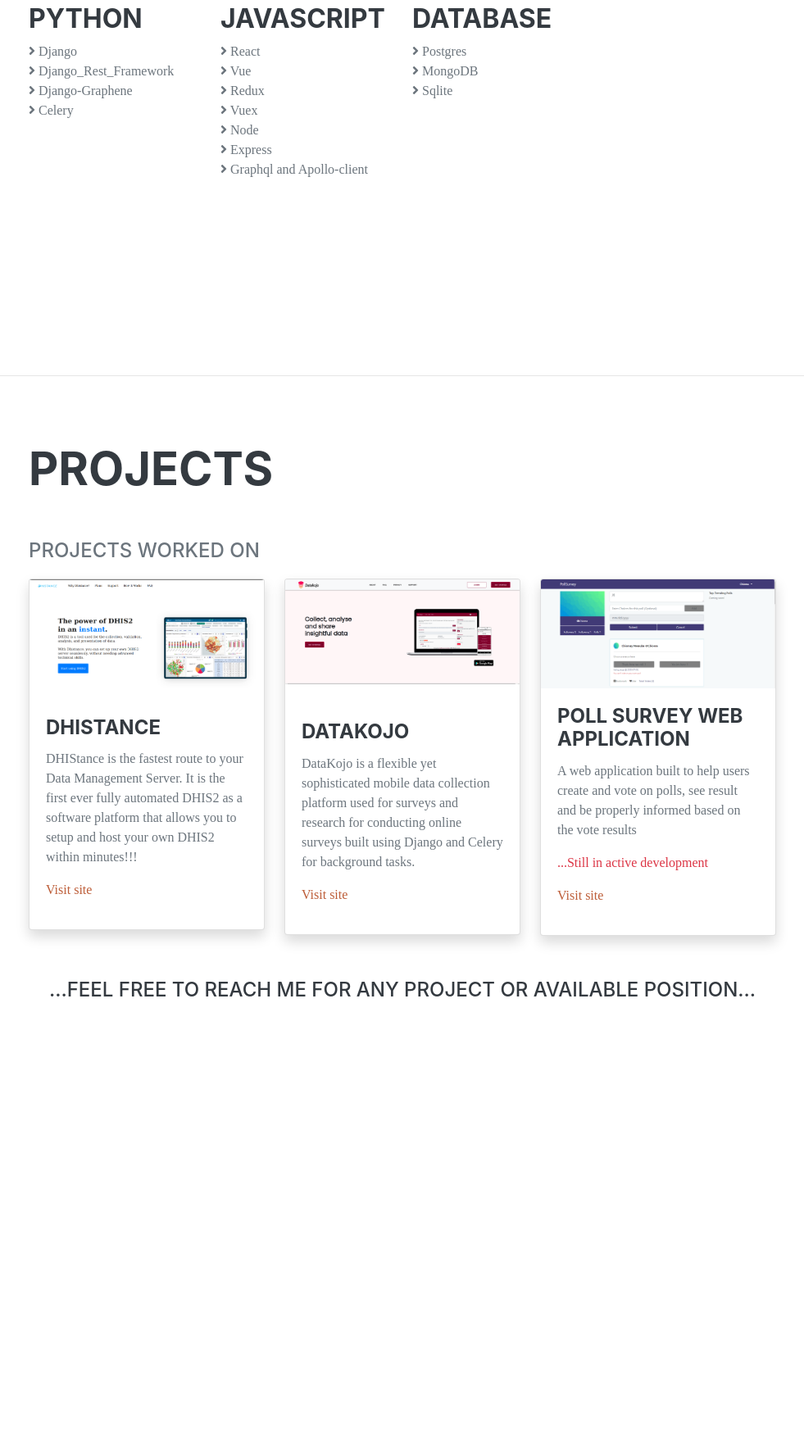
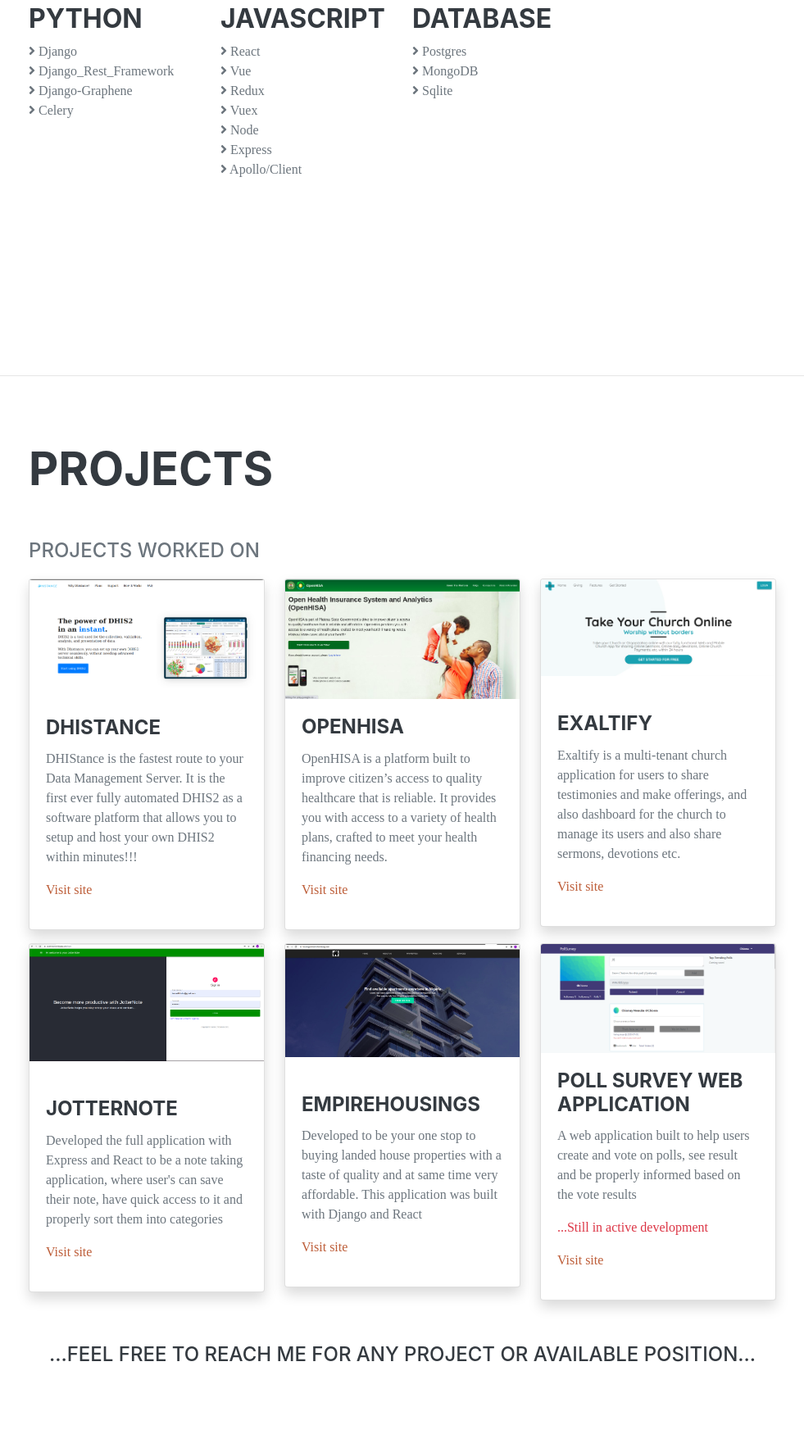
Before and after one commit to Baronchibuikem/portfolio, a Django app: page / in a window 1280 px wide. Shown: the part 1143-2910 px from the top of the page at 82% size, without its empty margins (285-1266 px from the left). Before the commit the page ends 2360 px from the top, so only its background shows below. Run offline with Django 3.2, Linux system fonts and the light colour scheme; some libraries are stand-ins or nearby versions; some web fonts are replaced.

Commit message:
added more projects

```diff
--- a/templates/index.html
+++ b/templates/index.html
@@ -93,7 +93,7 @@
                                 <li><i class="fas fa-angle-right"></i> Vuex</li>
                                 <li><i class="fas fa-angle-right"></i> Node</li>
                                 <li><i class="fas fa-angle-right"></i> Express</li>
-                                <li><i class="fas fa-angle-right"></i> Graphql and Apollo-client</li>
+                                <li><i class="fas fa-angle-right"></i> Apollo/Client</li>
                             </ul>
                         </div>
                         <div class="col-md-3 col-sm-12">
@@ -130,7 +130,7 @@
                             </div>
                         </div>
 
-                        <!-- <div class="col-md-4 col-sm-12 ">
+                        <div class="col-md-4 col-sm-12 ">
                             <div class="card text-left shadow">
                                 <img class="card-img-top" src="{% static 'assets/img/openHISA.PNG' %}" alt="">
                                 <div class="card-body">
@@ -138,28 +138,65 @@
                                     <p class="card-text">
                                         OpenHISA is a platform built to improve citizen’s access to quality healthcare that is reliable.
                                         It provides you with access to a variety of health plans, crafted to meet your health financing needs.
+                                        <!-- This application was built with Django and Vue -->
                                     </p>
                                     <p><a href="http://104.225.217.155:8350/">Visit site</a>
                                 </div>
                             </div>
 
-                        </div> -->
+                        </div>
                         <div class="col-md-4 col-sm-12 ">
                             <div class="card text-left shadow">
-                                <img class="card-img-top" src="{% static 'assets/img/datakojo.png' %}" alt="">
+                                <img class="card-img-top" src="{% static 'assets/img/exaltify.png' %}" alt="">
                                 <div class="card-body mt-4">
-                                    <h4 class="card-title">Datakojo</h4>
+                                    <h4 class="card-title">Exaltify</h4>
                                     <p class="card-text">
-                                        DataKojo is a flexible yet sophisticated mobile data collection platform used for surveys and research for conducting online
-                                        surveys built using Django and Celery for background tasks.
+                                        Exaltify is a multi-tenant church application
+                                        for users to share testimonies and make
+                                        offerings, and also dashboard for the church to
+                                        manage its users and also share
+                                        sermons, devotions etc.
                                     </p>
-                                    <p><a href="https://datakojo.com/">Visit site</a>
+                                    <p><a href="https://exaltify.com.ng/">Visit site</a>
                                 </div>
                             </div>
 
                         </div>
 
-                        <div class="col-md-4 col-sm-12 ">
+                        <div class="col-md-4 col-sm-12 mt-3">
+                            <div class="card text-left shadow">
+                                <img class="card-img-top" src="{% static 'assets/img/jotternote.png' %}" alt="">
+                                <div class="card-body mt-4">
+                                    <h4 class="card-title">Jotternote</h4>
+                                    <p class="card-text">
+                                        Developed the full application with Express and React to be a note taking application,
+                                        where user's can save their note, have quick access to it and properly sort them into
+                                        categories
+                                    </p>
+                                    <p><a href="http://jotternote.herokuapp.com">Visit site</a>
+                                </div>
+                            </div>
+
+                        </div>
+
+                        <div class="col-md-4 col-sm-12 mt-3">
+                            <div class="card text-left shadow">
+                                <img class="card-img-top" src="{% static 'assets/img/apartment.PNG' %}" alt="">
+                                <div class="card-body mt-4">
+                                    <h4 class="card-title">EmpireHousings</h4>
+                                    <p class="card-text">
+                                        Developed to be your one stop to buying landed house properties with a taste of quality
+                                        and at same time very affordable. This application was built with Django and React
+                                    </p>
+                                    <p><a href="http://housingpartments.herokuapp.com">Visit site</a>
+                                </div>
+                            </div>
+
+                        </div>
+
+
+
+                        <div class="col-md-4 col-sm-12 mt-3">
                             <div class="card text-left shadow">
                               <img class="card-img-top" src="{% static 'assets/img/poll.PNG' %}" alt="">
                               <div class="card-body">
```
Also changed, not shown: static/assets/img/apartment.PNG, static/assets/img/exaltify.png (added), static/assets/img/jotternote.png (added).
